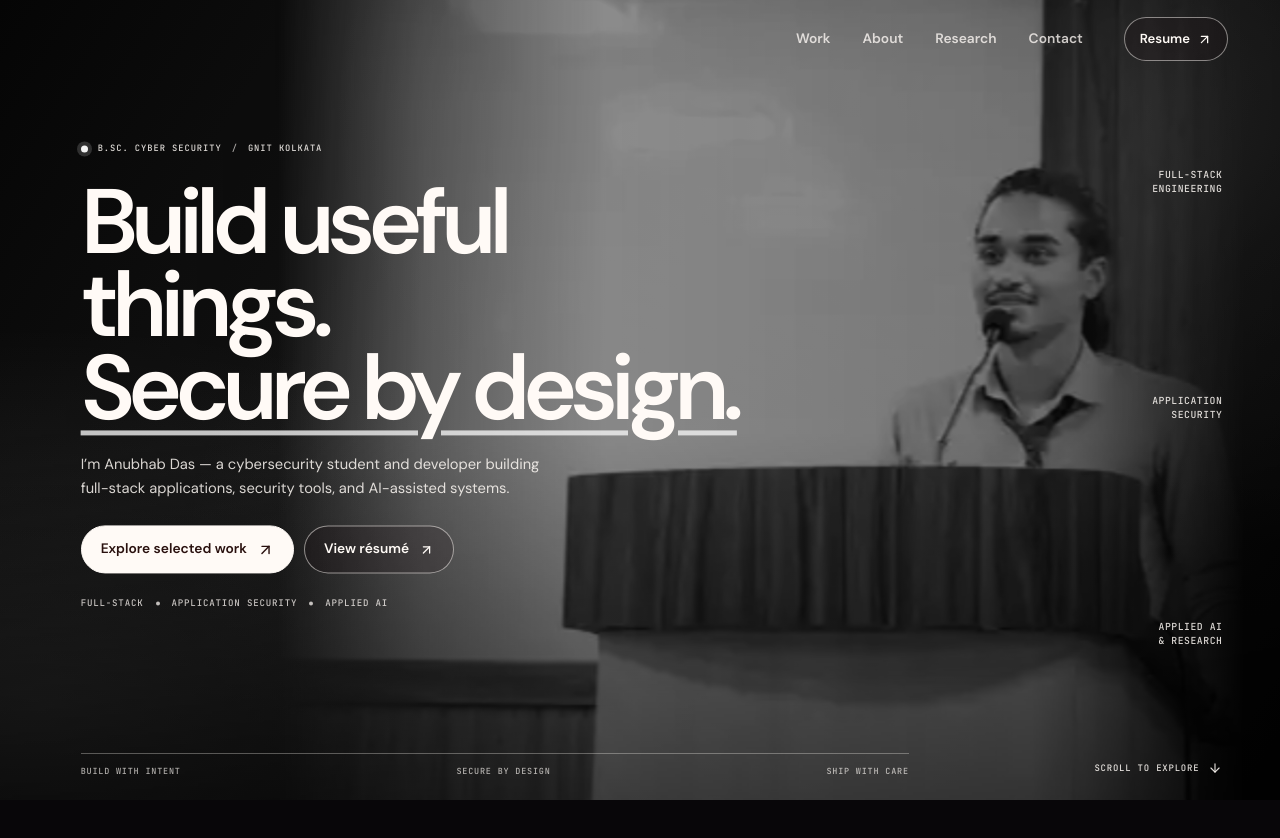
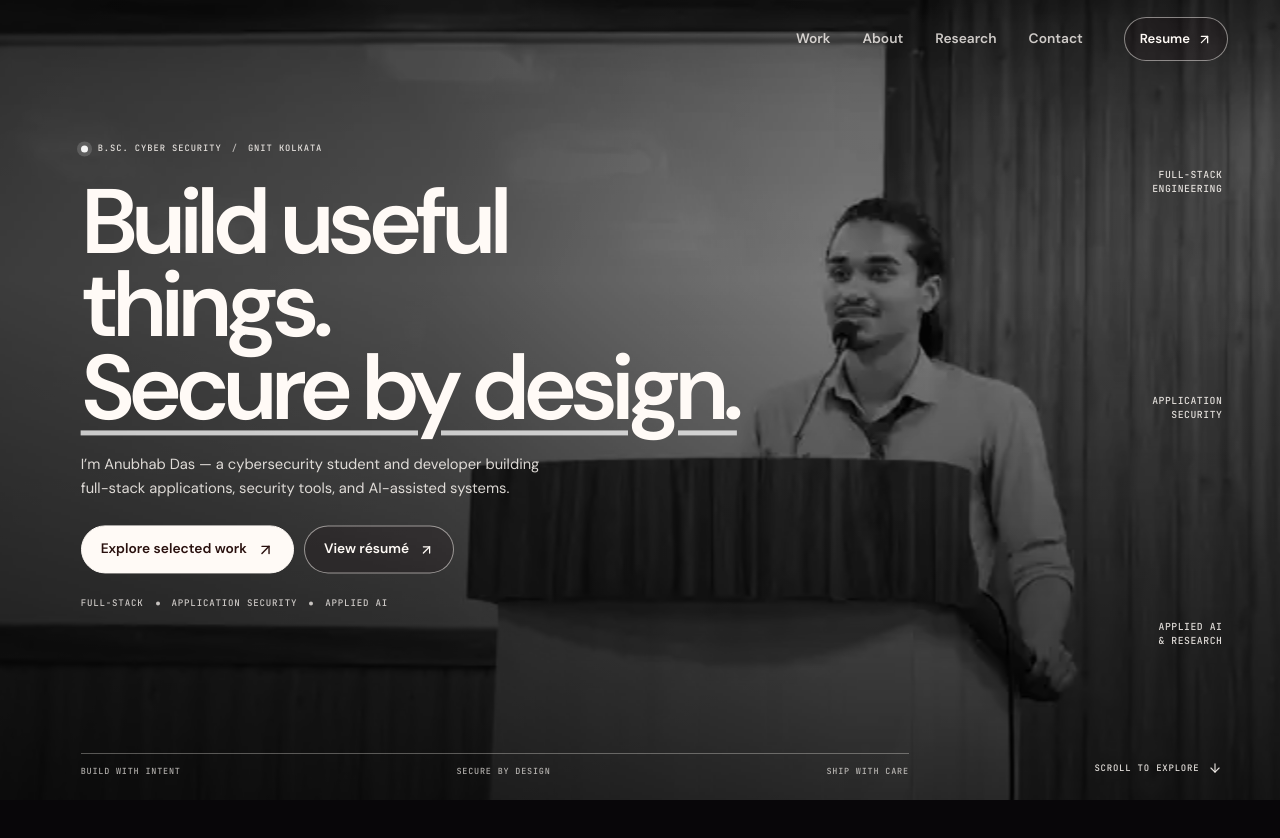
Before and after one commit to anubhab7105/My_Portfolio, a Next.js app: page / in a window 1280 px wide. Shown: the top 838 px of the page. Built offline with nearby package versions, Linux system fonts and the light colour scheme.

Commit message:
Style landscape desktop hero and preserve tablet portrait layout

```diff
--- a/app/globals.css
+++ b/app/globals.css
@@ -3184,3 +3184,36 @@ footer.lab-footer {
   .lab-principle-list article { min-height: 0; background: transparent; border-radius: 0; border-right: 0; border-left: 0; }
   [data-scroll-reveal] { opacity: 1; transform: none; filter: none; transition: none; }
 }
+
+
+
+/* Responsive hero source: wide editorial photograph on desktop, existing portrait on tablet/mobile. */
+.lab-hero-picture {
+  position: absolute;
+  z-index: 1;
+  inset: 0;
+  display: block;
+  pointer-events: none;
+}
+@media (min-width: 1025px) {
+  .lab-hero-story .lab-hero-portrait {
+    top: 0;
+    right: 0;
+    width: 100%;
+    height: 100%;
+    object-fit: cover;
+    object-position: center center;
+    filter: grayscale(1) contrast(1.1) brightness(.76);
+    opacity: .88;
+    mix-blend-mode: luminosity;
+    -webkit-mask-image: none;
+    mask-image: none;
+    transform: translate3d(0, var(--hero-photo-shift, 0px), 0) scale(1.01);
+  }
+  .lab-hero-story .lab-hero-photo-tint {
+    background:
+      linear-gradient(90deg, rgba(0, 0, 0, .62) 0%, rgba(0, 0, 0, .52) 34%, rgba(0, 0, 0, .26) 66%, rgba(0, 0, 0, .28) 100%),
+      linear-gradient(180deg, rgba(0, 0, 0, .12) 0%, transparent 35%, rgba(0, 0, 0, .62) 100%);
+    mix-blend-mode: multiply;
+  }
+}
```
